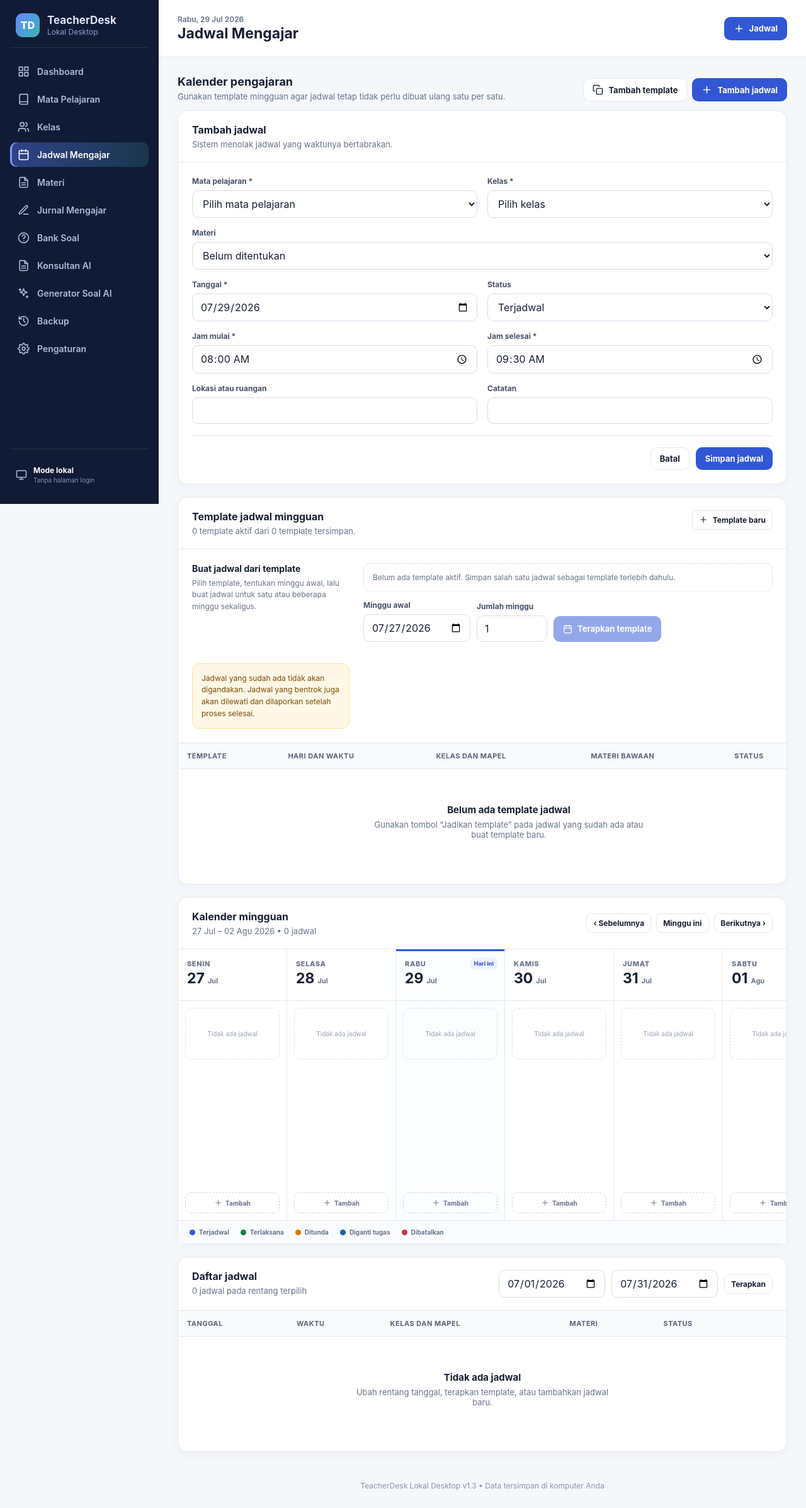
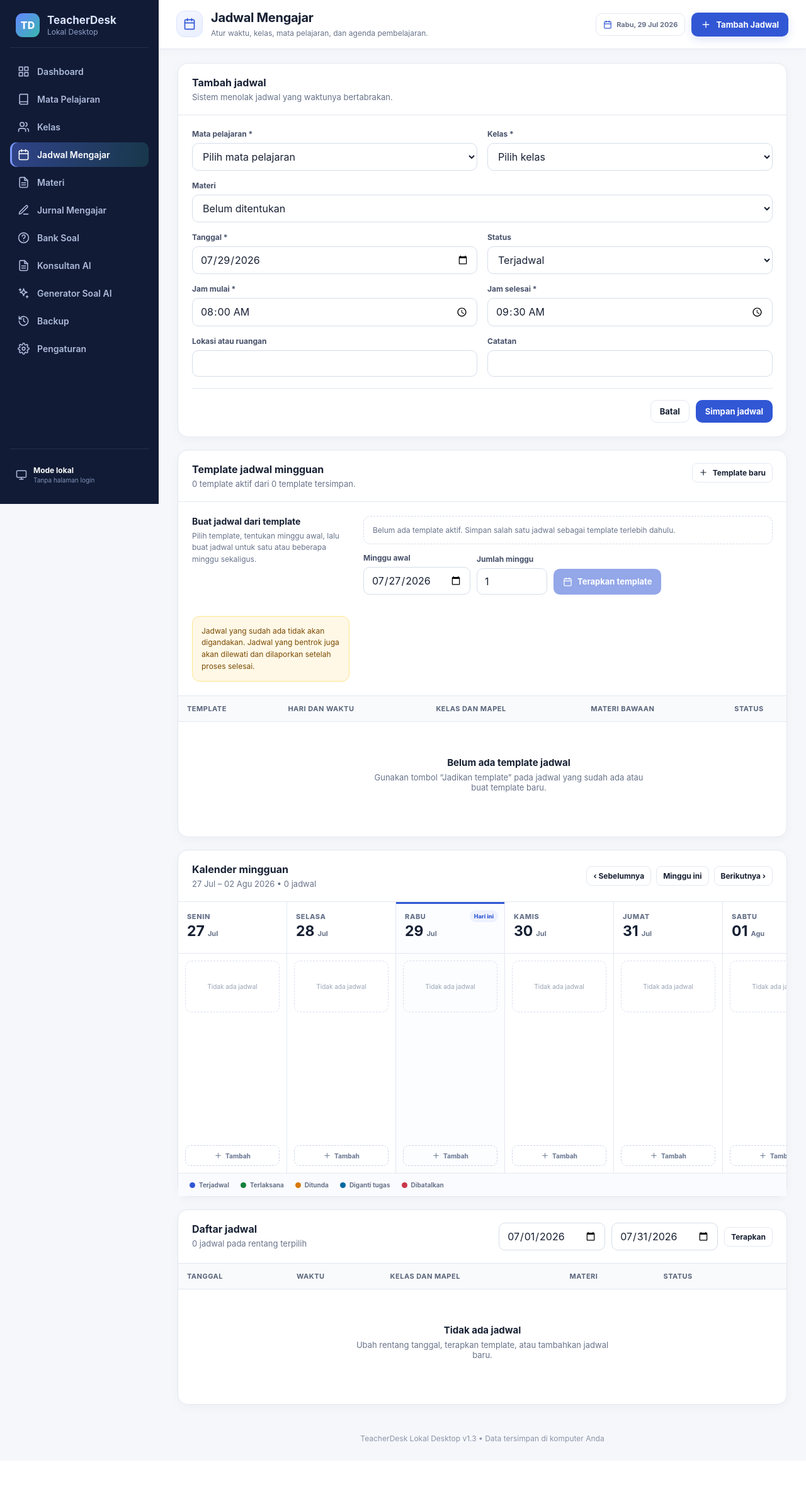
Before and after one commit to Zidanman01/teacherDesk, a PHP site: page /teacherdesk-local-desktop/index.php?page=schedules&create=1 in a window 1280 px wide. Shown: the whole page at 63% size. After the commit the page ends 2291 px from the top, so only its background shows below. Run offline with PHP 8.4, Linux system fonts and the light colour scheme; data comes from the database, SQL or seed files in the repository; data that the repository does not hold is empty.

Commit message:
adjusting header on some pages

```diff
--- /dev/null
+++ b/assets/css/page-layout.css
@@ -0,0 +1,232 @@
+/* =========================================================
+   TeacherDesk 1.4.2 - Standard page layout
+   Berlaku untuk semua halaman kecuali Dashboard, Backup,
+   dan Pengaturan.
+   ========================================================= */
+
+.topbar--page {
+    min-height: 78px;
+    padding: 13px 28px;
+    display: flex;
+    align-items: center;
+    gap: 22px;
+    background: rgba(255, 255, 255, 0.96);
+    border-bottom: 1px solid var(--border);
+    box-shadow: 0 2px 14px rgba(25, 40, 75, 0.035);
+    backdrop-filter: blur(14px);
+}
+
+.topbar--page .topbar-main {
+    min-width: 0;
+    display: flex;
+    align-items: center;
+    gap: 13px;
+}
+
+.topbar--page .topbar-page-icon {
+    width: 42px;
+    height: 42px;
+    flex: 0 0 42px;
+    display: grid;
+    place-items: center;
+    color: var(--primary);
+    background: linear-gradient(145deg, #f5f7ff, #e9efff);
+    border: 1px solid #dbe4ff;
+    border-radius: 13px;
+}
+
+.topbar--page .topbar-copy {
+    min-width: 0;
+}
+
+.topbar--page h1 {
+    margin: 0;
+    color: var(--text);
+    font-size: 20px;
+    font-weight: 750;
+    line-height: 1.25;
+    letter-spacing: -0.015em;
+}
+
+.topbar--page .topbar-subtitle {
+    max-width: 680px;
+    margin: 3px 0 0;
+    overflow: hidden;
+    color: var(--muted);
+    font-size: 12px;
+    line-height: 1.45;
+    text-overflow: ellipsis;
+    white-space: nowrap;
+}
+
+.topbar--page .topbar-actions {
+    margin-left: auto;
+    display: flex;
+    align-items: center;
+    gap: 10px;
+}
+
+.topbar--page .topbar-date {
+    min-height: 36px;
+    padding: 7px 11px;
+    display: inline-flex;
+    align-items: center;
+    gap: 7px;
+    color: var(--muted);
+    background: #fff;
+    border: 1px solid var(--border);
+    border-radius: 10px;
+    font-size: 11px;
+    font-weight: 650;
+    white-space: nowrap;
+}
+
+.topbar--page .topbar-date .icon {
+    color: var(--primary);
+}
+
+.topbar--page .topbar-page-action {
+    min-height: 38px;
+    padding-inline: 14px;
+    white-space: nowrap;
+    box-shadow: 0 5px 13px rgba(49, 87, 213, 0.16);
+}
+
+.topbar--page .topbar-page-action:hover {
+    box-shadow: 0 7px 17px rgba(49, 87, 213, 0.22);
+}
+
+.content--standard {
+    padding-top: 22px;
+}
+
+/* Judul dan tombol lama disembunyikan karena sudah dipindahkan ke header. */
+.content--standard > .section-title {
+    display: none;
+}
+
+/* Saat formulir tidak dibuka, kartu daftar langsung rapat ke bagian atas. */
+.content--standard > .section-title + .card.mt-3 {
+    margin-top: 0;
+}
+
+/* Menyamakan Generator Soal AI dengan lebar kartu halaman lain. */
+.page-generate_soal > .card {
+    width: 100%;
+    max-width: none !important;
+    margin: 0 !important;
+    overflow: hidden;
+    border: 1px solid var(--border) !important;
+    border-radius: var(--radius) !important;
+    box-shadow: var(--shadow) !important;
+}
+
+.page-generate_soal > .card > .card-header {
+    display: none;
+}
+
+.page-generate_soal > .card > .card-body {
+    padding: 24px;
+}
+
+.page-generate_soal .result-box {
+    border-color: var(--border);
+    border-radius: 12px;
+    background: var(--surface-2);
+}
+
+.page-generate_soal .question-card {
+    border-color: var(--border);
+    border-radius: 12px;
+    box-shadow: 0 4px 14px rgba(25, 40, 75, 0.045);
+}
+
+/* Chat tetap memiliki ruang kerja besar, tetapi mengikuti jarak halaman standar. */
+.page-chat_dashboard .app-layout {
+    height: calc(100vh - 126px);
+    min-height: 560px;
+    margin-top: 0;
+}
+
+.page-chat_dashboard .history-sidebar,
+.page-chat_dashboard .chat-wrapper {
+    border-color: var(--border);
+    border-radius: var(--radius);
+    box-shadow: var(--shadow);
+}
+
+/* Generator lokal dibuka dari halaman Materi. */
+.page-generator .grid.grid-3 {
+    align-items: start;
+}
+
+@media (max-width: 1180px) {
+    .topbar--page .topbar-subtitle {
+        max-width: 430px;
+    }
+
+    .topbar--page .topbar-date span {
+        display: none;
+    }
+
+    .topbar--page .topbar-date {
+        width: 38px;
+        justify-content: center;
+        padding-inline: 0;
+    }
+}
+
+@media (max-width: 760px) {
+    .topbar--page {
+        min-height: auto;
+        padding: 13px 16px;
+        align-items: flex-start;
+        flex-wrap: wrap;
+        gap: 12px;
+    }
+
+    .topbar--page .topbar-page-icon {
+        width: 38px;
+        height: 38px;
+        flex-basis: 38px;
+        border-radius: 11px;
+    }
+
+    .topbar--page h1 {
+        font-size: 18px;
+    }
+
+    .topbar--page .topbar-subtitle {
+        max-width: calc(100vw - 112px);
+    }
+
+    .topbar--page .topbar-actions {
+        width: 100%;
+        margin-left: 0;
+        padding-left: 51px;
+    }
+
+    .topbar--page .topbar-page-action {
+        flex: 1;
+        justify-content: center;
+    }
+
+    .content--standard {
+        padding-top: 16px;
+    }
+
+    .page-chat_dashboard .app-layout {
+        height: auto;
+        min-height: 0;
+        flex-direction: column;
+    }
+
+    .page-chat_dashboard .history-sidebar {
+        width: 100%;
+        max-height: 240px;
+    }
+
+    .page-chat_dashboard .chat-wrapper {
+        min-height: 620px;
+    }
+}
--- a/includes/header.php
+++ b/includes/header.php
@@ -4,7 +4,8 @@
     <meta charset="utf-8">
     <meta name="theme-color" content="#3157d5">
     <title><?= e(env('APP_NAME', 'TeacherDesk Lokal')) ?></title>
-    <link rel="stylesheet" href="assets/css/app.css?v=1.3.0">
+    <link rel="stylesheet" href="assets/css/app.css?v=1.4.2">
+    <link rel="stylesheet" href="assets/css/page-layout.css?v=1.4.2">
 </head>
 <body>
 <div class="app-shell">
--- a/includes/sidebar.php
+++ b/includes/sidebar.php
@@ -12,13 +12,111 @@ $nav = [
     ['backup','backup','Backup'],
     ['settings','settings','Pengaturan'],
 ];
+
 $currentPage = $_GET['page'] ?? 'dashboard';
+
+$pageMeta = [
+    'subjects' => [
+        'title' => 'Mata Pelajaran',
+        'subtitle' => 'Kelola kurikulum, jenjang, dan capaian pembelajaran.',
+        'icon' => 'book',
+        'action' => [
+            'label' => 'Tambah Mata Pelajaran',
+            'icon' => 'plus',
+            'url' => url('subjects', ['create' => 1]),
+        ],
+    ],
+    'classes' => [
+        'title' => 'Manajemen Kelas',
+        'subtitle' => 'Simpan informasi kelas, ruangan, dan jumlah siswa.',
+        'icon' => 'users',
+        'action' => [
+            'label' => 'Tambah Kelas',
+            'icon' => 'plus',
+            'url' => url('classes', ['create' => 1]),
+        ],
+    ],
+    'schedules' => [
+        'title' => 'Jadwal Mengajar',
+        'subtitle' => 'Atur waktu, kelas, mata pelajaran, dan agenda pembelajaran.',
+        'icon' => 'calendar',
+        'action' => [
+            'label' => 'Tambah Jadwal',
+            'icon' => 'plus',
+            'url' => url('schedules', ['create' => 1]),
+        ],
+    ],
+    'materials' => [
+        'title' => 'Materi Pembelajaran',
+        'subtitle' => 'Kelola bahan ajar sebagai sumber jadwal, jurnal, dan soal.',
+        'icon' => 'file',
+        'action' => [
+            'label' => 'Tambah Materi',
+            'icon' => 'plus',
+            'url' => url('materials', ['create' => 1]),
+        ],
+    ],
+    'journals' => [
+        'title' => 'Jurnal Mengajar',
+        'subtitle' => 'Catat pelaksanaan pembelajaran, hasil, dan refleksi mengajar.',
+        'icon' => 'journal',
+        'action' => [
+            'label' => 'Tambah Jurnal',
+            'icon' => 'plus',
+            'url' => url('journals', ['create' => 1]),
+        ],
+    ],
+    'questions' => [
+        'title' => 'Bank Soal Pilihan Ganda',
+        'subtitle' => 'Kelola soal, tingkat kesulitan, level kognitif, dan validasi.',
+        'icon' => 'question',
+        'action' => [
+            'label' => 'Tambah Soal',
+            'icon' => 'plus',
+            'url' => url('questions', ['create' => 1]),
+        ],
+    ],
+    'chat_dashboard' => [
+        'title' => 'Konsultan Kurikulum AI',
+        'subtitle' => 'Diskusikan kurikulum, materi, dan strategi pembelajaran.',
+        'icon' => 'message-circle',
+        'action' => [
+            'label' => 'Chat Baru',
+            'icon' => 'plus',
+            'url' => url('chat_dashboard'),
+        ],
+    ],
+    'generate_soal' => [
+        'title' => 'AI Generator Soal',
+        'subtitle' => 'Unggah materi PDF untuk membuat soal pilihan ganda.',
+        'icon' => 'sparkles',
+    ],
+    'generator' => [
+        'title' => 'Generator Soal Lokal',
+        'subtitle' => 'Buat soal cloze dari materi yang tersimpan tanpa AI daring.',
+        'icon' => 'sparkles',
+        'action' => [
+            'label' => 'Kembali ke Materi',
+            'icon' => 'file',
+            'url' => url('materials'),
+        ],
+    ],
+];
+
+$legacyPages = ['dashboard', 'backup', 'settings'];
+$isStandardPage = !in_array($currentPage, $legacyPages, true);
+$currentMeta = $pageMeta[$currentPage] ?? [
+    'title' => 'TeacherDesk',
+    'subtitle' => 'Kelola aktivitas pembelajaran dalam satu tempat.',
+    'icon' => 'dashboard',
+];
 ?>
 <aside class="sidebar" id="sidebar">
     <div class="brand">
         <div class="brand-mark">TD</div>
         <div><strong>TeacherDesk</strong><span>Lokal Desktop</span></div>
     </div>
+
     <nav class="nav-list">
         <?php foreach ($nav as [$route,$ico,$label]): ?>
             <a href="<?= url($route) ?>" class="nav-item <?= $currentPage === $route ? 'active' : '' ?>">
@@ -26,6 +124,7 @@ $currentPage = $_GET['page'] ?? 'dashboard';
             </a>
         <?php endforeach; ?>
     </nav>
+
     <div class="sidebar-footer">
         <div class="local-mode">
             <?= icon('desktop', 18) ?>
@@ -33,20 +132,41 @@ $currentPage = $_GET['page'] ?? 'dashboard';
         </div>
     </div>
 </aside>
+
 <div class="main-area">
+    <?php if ($isStandardPage): ?>
+        <header class="topbar topbar--page">
+            <div class="topbar-main">
+                <div class="topbar-page-icon" aria-hidden="true">
+                    <?= icon($currentMeta['icon'], 20) ?>
+                </div>
+
+                <div class="topbar-copy">
+                    <h1><?= e($currentMeta['title']) ?></h1>
+                    <p class="topbar-subtitle"><?= e($currentMeta['subtitle']) ?></p>
+                </div>
+            </div>
+
+            <div class="topbar-actions">
+                <div class="topbar-date" title="Tanggal hari ini">
+                    <?= icon('calendar', 14) ?>
+                    <span><?= e(indo_day(date('Y-m-d')) . ', ' . format_date(date('Y-m-d'))) ?></span>
+                </div>
+
+                <?php if (!empty($currentMeta['action'])): ?>
+                    <a class="btn btn-primary topbar-page-action" href="<?= e($currentMeta['action']['url']) ?>">
+                        <?= icon($currentMeta['action']['icon'] ?? 'plus', 16) ?>
+                        <span><?= e($currentMeta['action']['label']) ?></span>
+                    </a>
+                <?php endif; ?>
+            </div>
+        </header>
+    <?php else: ?>
         <header class="topbar">
             <div>
                 <p class="eyebrow"><?= e(indo_day(date('Y-m-d')) . ', ' . format_date(date('Y-m-d'))) ?></p>
                 <h1><?= e([
                     'dashboard'=>'Dashboard',
-                'subjects'=>'Mata Pelajaran',
-                'classes'=>'Manajemen Kelas',
-                'schedules'=>'Jadwal Mengajar',
-                'materials'=>'Materi Pembelajaran',
-                'journals'=>'Jurnal Mengajar',
-                'questions'=>'Bank Soal Pilihan Ganda',
-                'chat_dashboard'=>'Konsultan Kurikulum AI',
-                'generate_soal'=>'AI Generator Soal',
                     'backup'=>'Backup dan Pemulihan',
                     'settings'=>'Pengaturan'
                 ][$currentPage] ?? 'TeacherDesk') ?></h1>
@@ -55,7 +175,9 @@ $currentPage = $_GET['page'] ?? 'dashboard';
                 <a class="btn btn-primary" href="<?= url('schedules', ['create'=>1]) ?>"><?= icon('plus',17) ?> Jadwal</a>
             </div>
         </header>
-    <main class="content">
+    <?php endif; ?>
+
+    <main class="content page-<?= e($currentPage) ?> <?= $isStandardPage ? 'content--standard' : '' ?>">
         <?php foreach ($flashes as $flash): ?>
             <div class="alert alert-<?= e($flash['type']) ?>" data-alert><?= e($flash['message']) ?><button type="button" aria-label="Tutup">×</button></div>
         <?php endforeach; ?>
--- a/index.php
+++ b/index.php
@@ -20,6 +20,7 @@ $allowedPages = [
     'questions',
     'chat_dashboard',
     'generate_soal',
+'generator',
     'backup',
     'settings'
 ];
```
Lines whose indentation alone changed are shown as unchanged.
